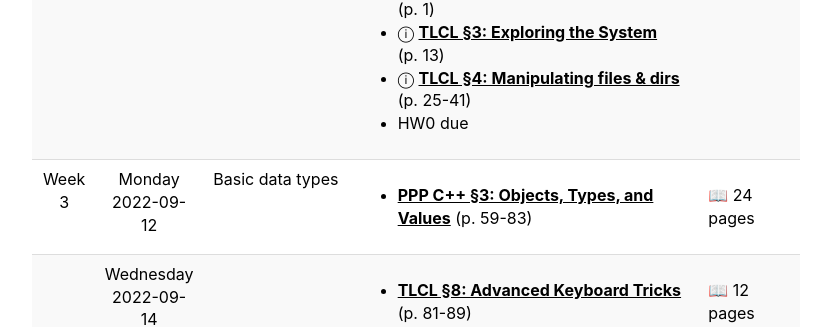
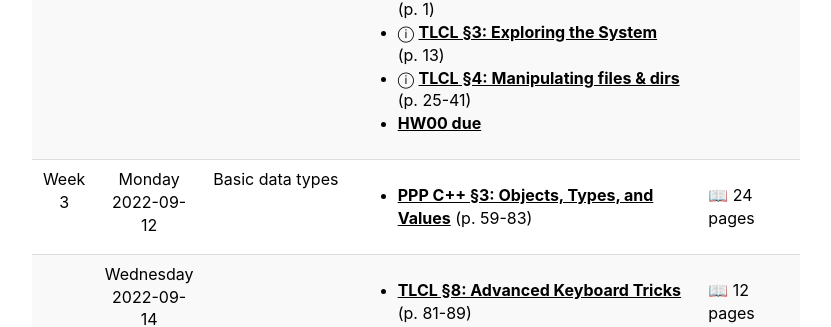
Before and after one commit to 2022-Fall-UAF-CS201/2022-Fall-UAF-CS201.github.io, a Jekyll site: the page built from schedule.md, in a window 1280 px wide and 900 px high, scrolled down 1007 px. Shown: the part 147-474 px from the top of the window, without its empty margins (224-1055 px from the left). Built offline with Jekyll 4.4.1, drawn with Linux system fonts in a browser that asks for light colours.

Commit message:
HW00 link

```diff
--- a/_data/schedule.yaml
+++ b/_data/schedule.yaml
@@ -156,7 +156,8 @@
        value: 16
        unit:  "pages"
     -
-     title: "HW0 due"
+     title: "HW00 due"
+     url:   "https://classroom.github.com/classrooms/112222151-2022-fall-uaf-cs201/assignments/hw00"
 #     title: "Chapter 4.4: Statements"
 #     pages: "100-113"
 #     length:
```
